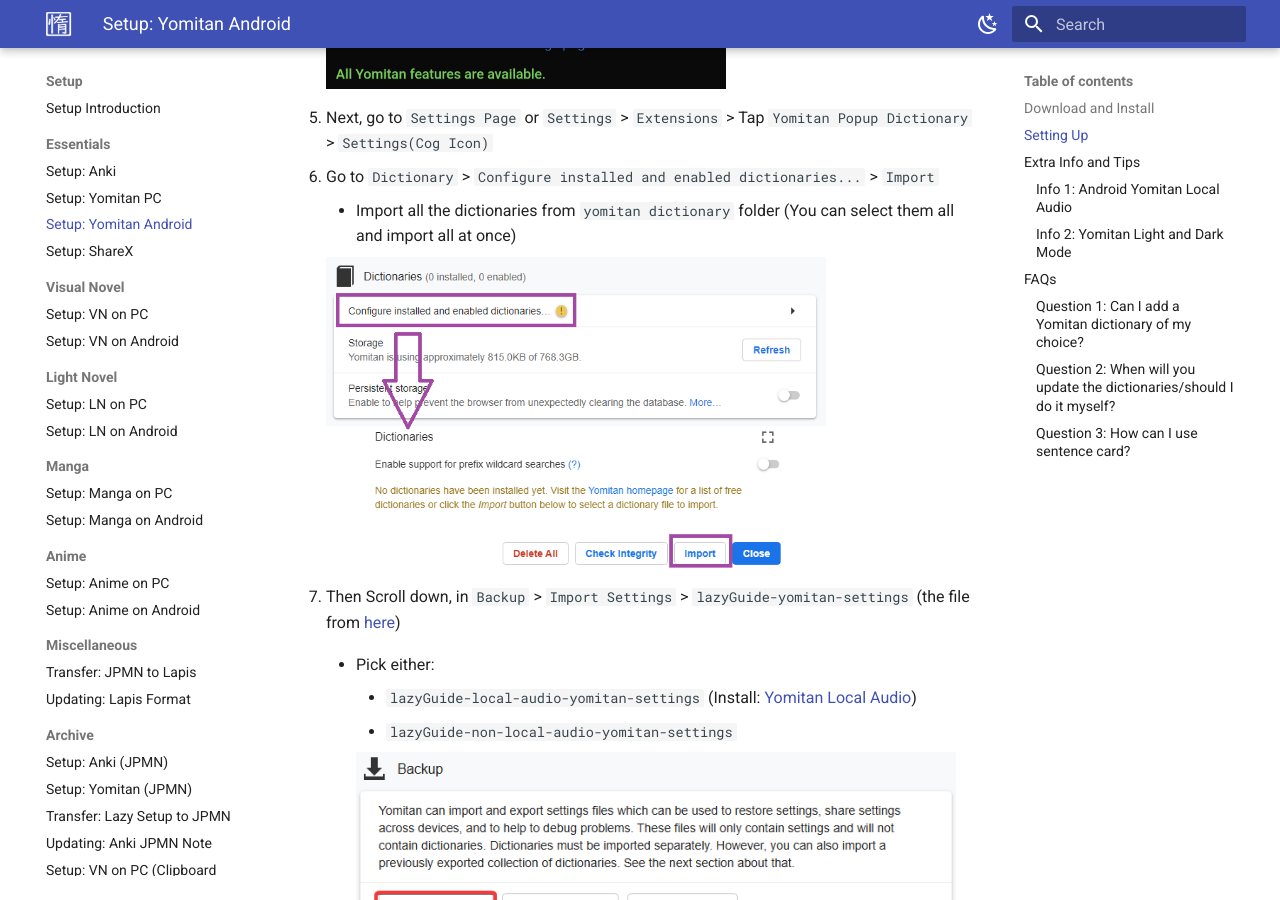
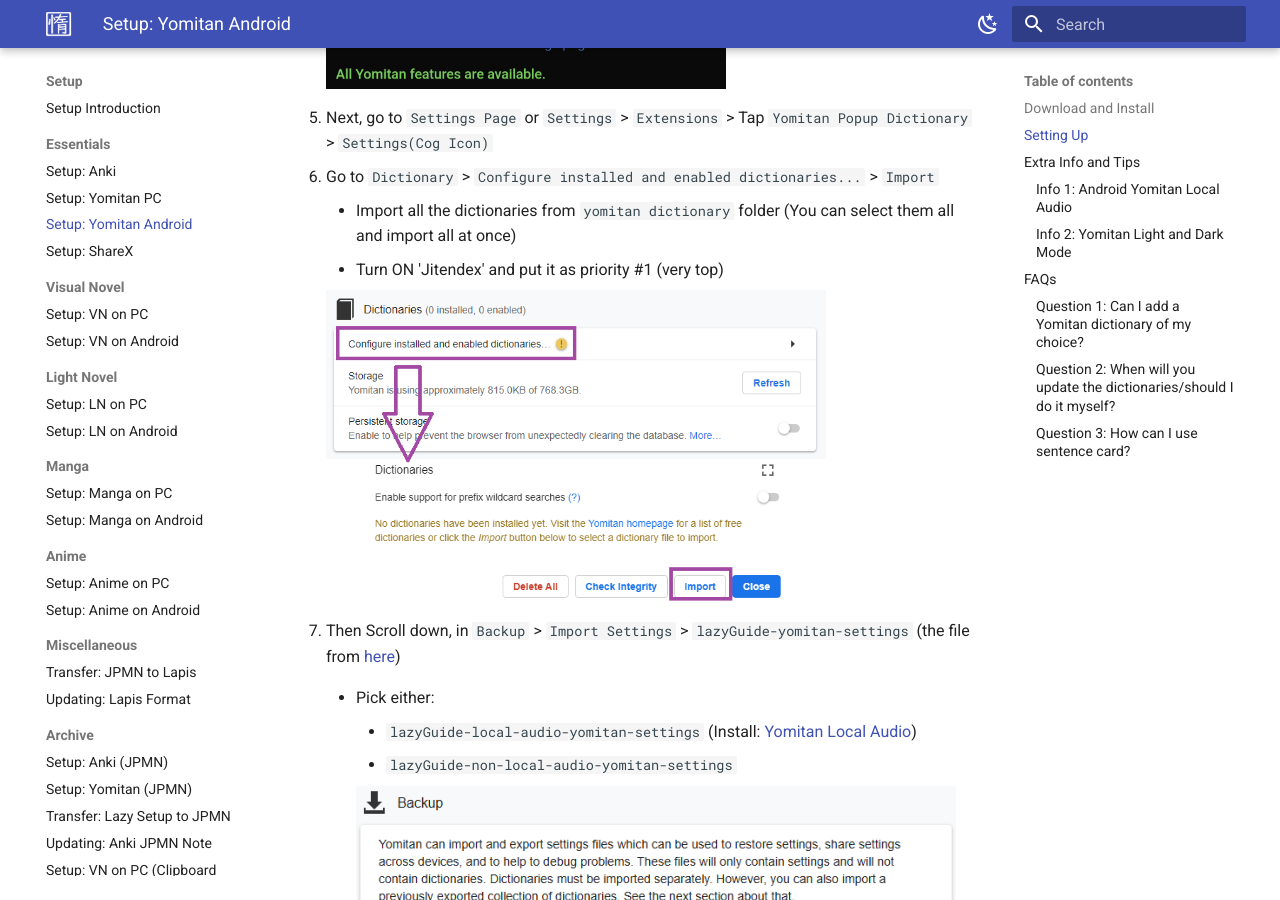
Before and after one commit to Xelieu/xelieu.github.io, an MkDocs documentation site: the page built from docs/jp-lazy-guide/setupYomitanOnAndroid.md, in a window 1280 px wide and 900 px high, scrolled down 1920 px. Built offline with MkDocs 1.6.1 and Material for MkDocs 9.7.7, drawn with Linux system fonts in a browser that asks for light colours.

Commit message:
Update setupYomitanOnAndroid.md

```diff
--- a/docs/jp-lazy-guide/setupYomitanOnAndroid.md
+++ b/docs/jp-lazy-guide/setupYomitanOnAndroid.md
@@ -44,6 +44,7 @@
 
 6. Go to `Dictionary` > `Configure installed and enabled dictionaries...` > `Import`
     - Import all the dictionaries from `yomitan dictionary` folder (You can select them all and import all at once)
+    - Turn ON 'Jitendex' and put it as priority #1 (very top)
 
     ![Dictionary Import](../img/yomitan-dictionary-import.png){height=250 width=500}
 
```
